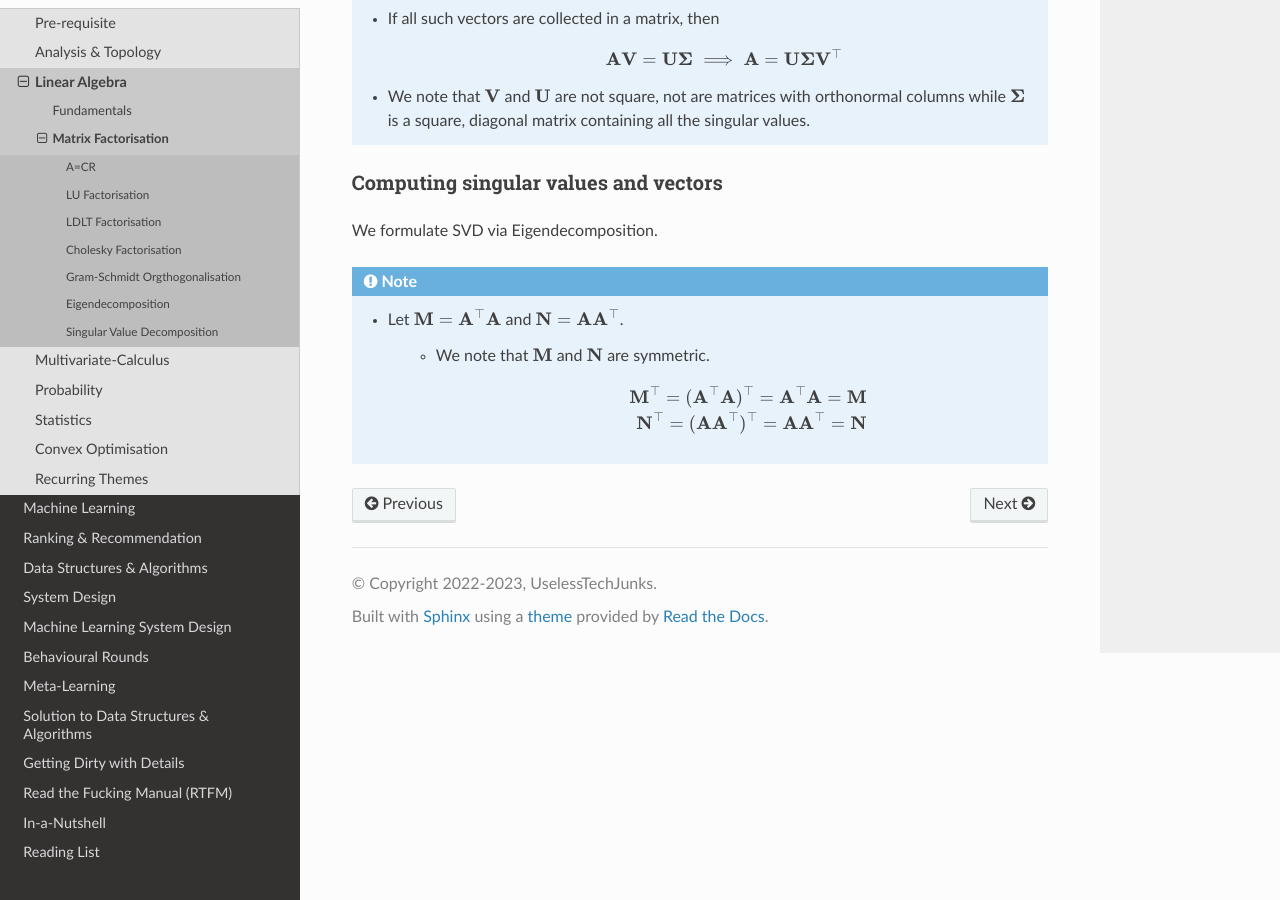
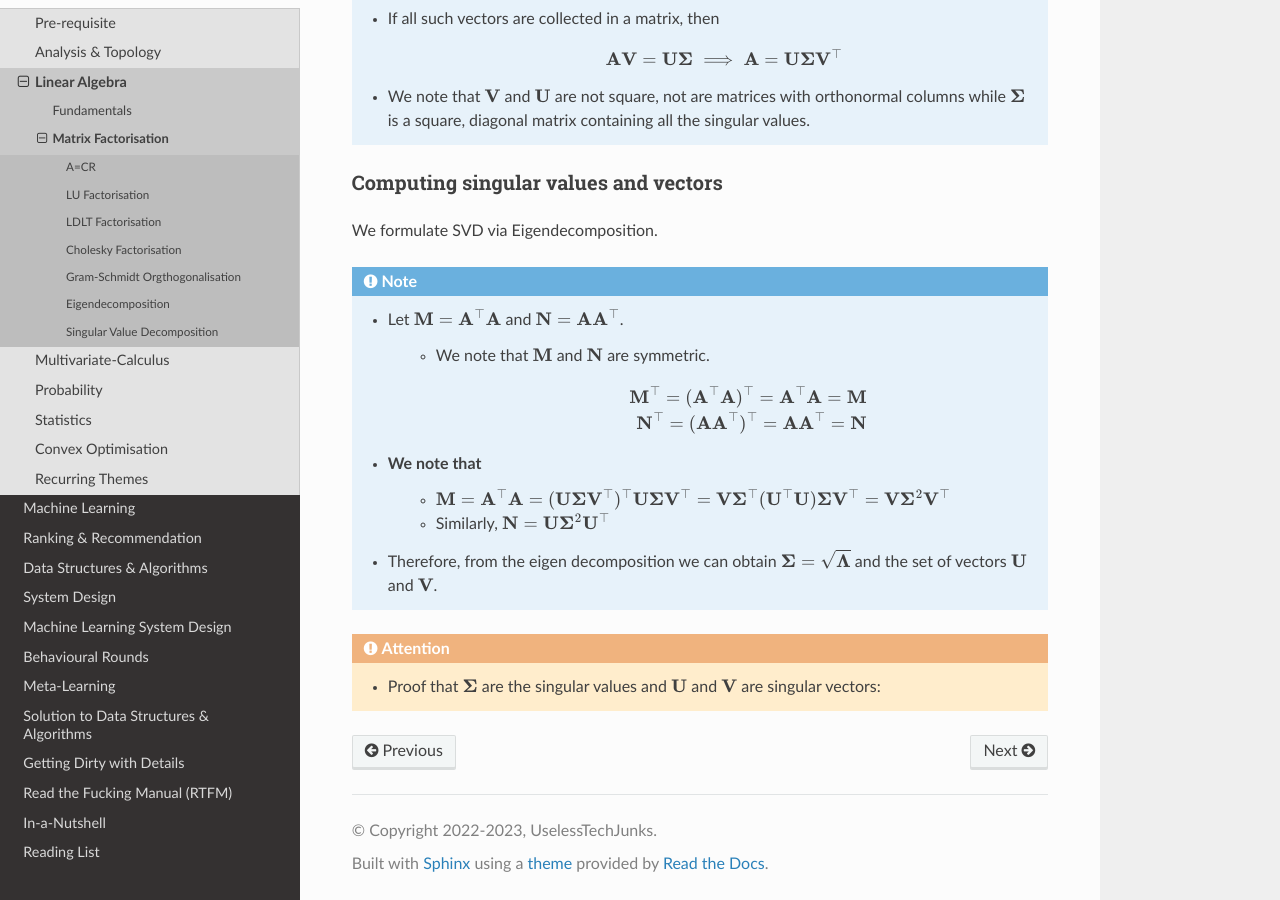
Before and after one commit to uselesstechjunks/leetcode, a Sphinx documentation site: the page built from docs/source/math/linalg/factor.rst, in a window 1280 px wide and 900 px high, scrolled down 6554 px. Built offline with Sphinx 7.4.7 and the Read the Docs theme 2.0.0, drawn with Linux system fonts in a browser that asks for light colours.

Commit message:
Update factor.rst

```diff
--- a/docs/source/math/linalg/factor.rst
+++ b/docs/source/math/linalg/factor.rst
@@ -227,3 +227,10 @@ We formulate SVD via Eigendecomposition.
 		* We note that :math:`\mathbf{M}` and :math:`\mathbf{N}` are symmetric.
 
 			.. math:: \mathbf{M}^\top=(\mathbf{A}^\top\mathbf{A})^\top=\mathbf{A}^\top\mathbf{A}=\mathbf{M}\\\mathbf{N}^\top=(\mathbf{A}\mathbf{A}^\top)^\top=\mathbf{A}\mathbf{A}^\top=\mathbf{N}
+	* We note that
+		* :math:`\mathbf{M}=\mathbf{A}^\top\mathbf{A}=(\mathbf{U}\boldsymbol{\Sigma}\mathbf{V}^\top)^\top\mathbf{U}\boldsymbol{\Sigma}\mathbf{V}^\top=\mathbf{V}\boldsymbol{\Sigma}^\top(\mathbf{U}^\top\mathbf{U})\boldsymbol{\Sigma}\mathbf{V}^\top=\mathbf{V}\boldsymbol{\Sigma}^2\mathbf{V}^\top`
+		* Similarly, :math:`\mathbf{N}=\mathbf{U}\boldsymbol{\Sigma}^2\mathbf{U}^\top`
+	* Therefore, from the eigen decomposition we can obtain :math:`\boldsymbol{\Sigma}=\sqrt{\boldsymbol{\Lambda}}` and the set of vectors :math:`\mathbf{U}` and :math:`\mathbf{V}`.
+
+.. attention::
+	* Proof that :math:`\boldsymbol{\Sigma}` are the singular values and :math:`\mathbf{U}` and :math:`\mathbf{V}` are singular vectors:
```
